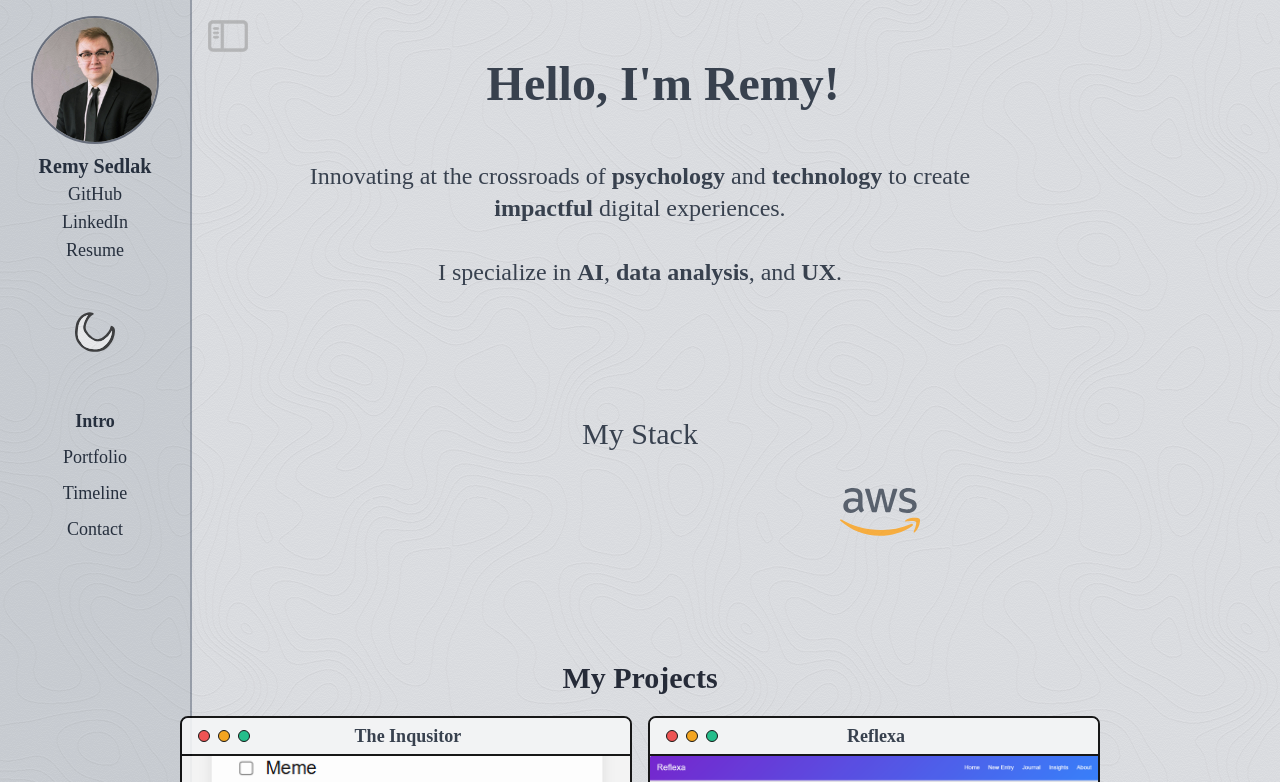
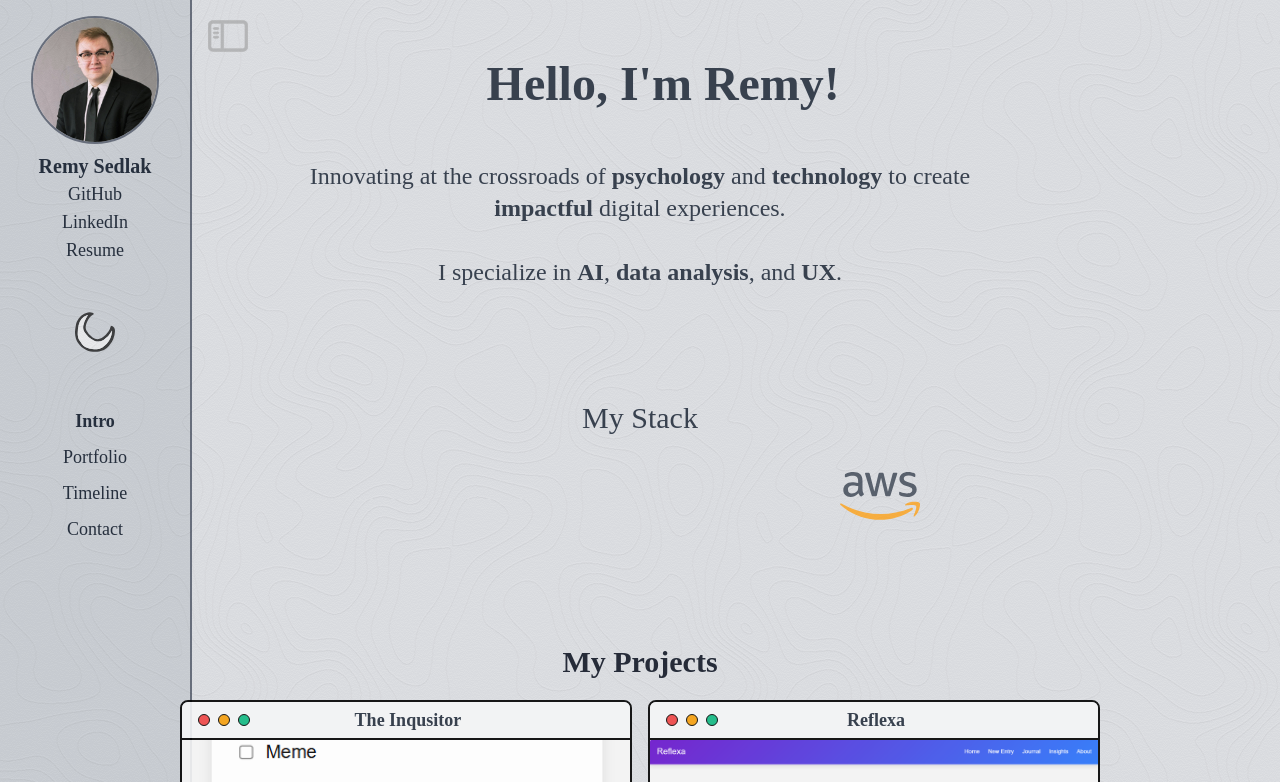
Before and after one commit to remysedlak/portfolio, a React (Vite) app: page / in a window 1280 px wide. Shown: the top 782 px of the page. Built offline with nearby package versions, Linux system fonts and the light colour scheme; some icons are missing; a web font is replaced by a local one.

Commit message:
minor ui fixes // stack + nav

```diff
--- a/src/components/Intro/Stack.jsx
+++ b/src/components/Intro/Stack.jsx
@@ -7,7 +7,7 @@ const Stack = () => {
         <div className="text-center flex flex-col sm:flex-col md:flex-col lg:flex-row xl:flex-row items-center space-y-6 lg:space-y-0 lg:space-x-12">
             <div className="md:flex md:flex-col justify-around w-full rounded-md p-4 text-center ">
 
-                <div className="flex flex-col h-8 items-center sm:my-4 mb-4 my-4 mt-12  md:my-16 lg:mt-24 xl:mt-28">
+                <div className="flex flex-col h-8 items-center sm:my-4 mb-4 my-4 mt-12  md:my-16 lg:mt-24 xl:mt-24 xxl:mt-28">
                     <h1 className="font-medium text-2xl md:text-3xl mb-5  text-black dark:text-gray-200">My Stack</h1>
                     <div className="flex flex-wrap sm:flex-row md:flex-row lg:flex-grid justify-center gap-x-2 gap-y-2 md:gap-x-2 md:gap-y-3 lg:gap-x-4 lg:gap-y-4 w-full lg:w-full mx-auto">
                         <a target="_blank" href="https://react.dev/" className='hover:opacity-100 w-12 h-12 md:w-20 md:h-16 opacity-80'>
--- a/src/components/NavBar.jsx
+++ b/src/components/NavBar.jsx
@@ -38,10 +38,10 @@ const NavBar = ({ sideBar, toggleDarkMode, isDarkMode }) => {
     };
 
     return (
-        <nav className="justify-center items-center text-center text-black hidden md:block bg-gray-300 dark:bg-gray-700  fixed top-0 left-0 w-48 p-4  mx-auto my-auto h-full flex flex-col justify-center font-garamond border-r-2 border-gray-400  dark:border-black transition-colors duration-100 ease-in-out">
+        <nav className="justify-center items-center text-center text-black hidden md:block bg-gray-300 dark:bg-gray-700  fixed top-0 left-0 w-48 p-4  mx-auto my-auto h-full flex flex-col justify-center font-garamond border-r-2 border-gray-500  dark:border-black transition-colors duration-100 ease-in-out">
             <div
             style={{ backgroundImage: `url(/assets/cartographer.png)`}}
-            className=" inset-0 bg-repeat transition-all duration-100 mix-blend-multiply pointer-events-none z-0"
+            className=" inset-0 opacity-40 bg-repeat transition-all duration-100 mix-blend-multiply pointer-events-none z-0"
           />
             <img
                 src="/assets/remysedlak_image.jpg"
```
